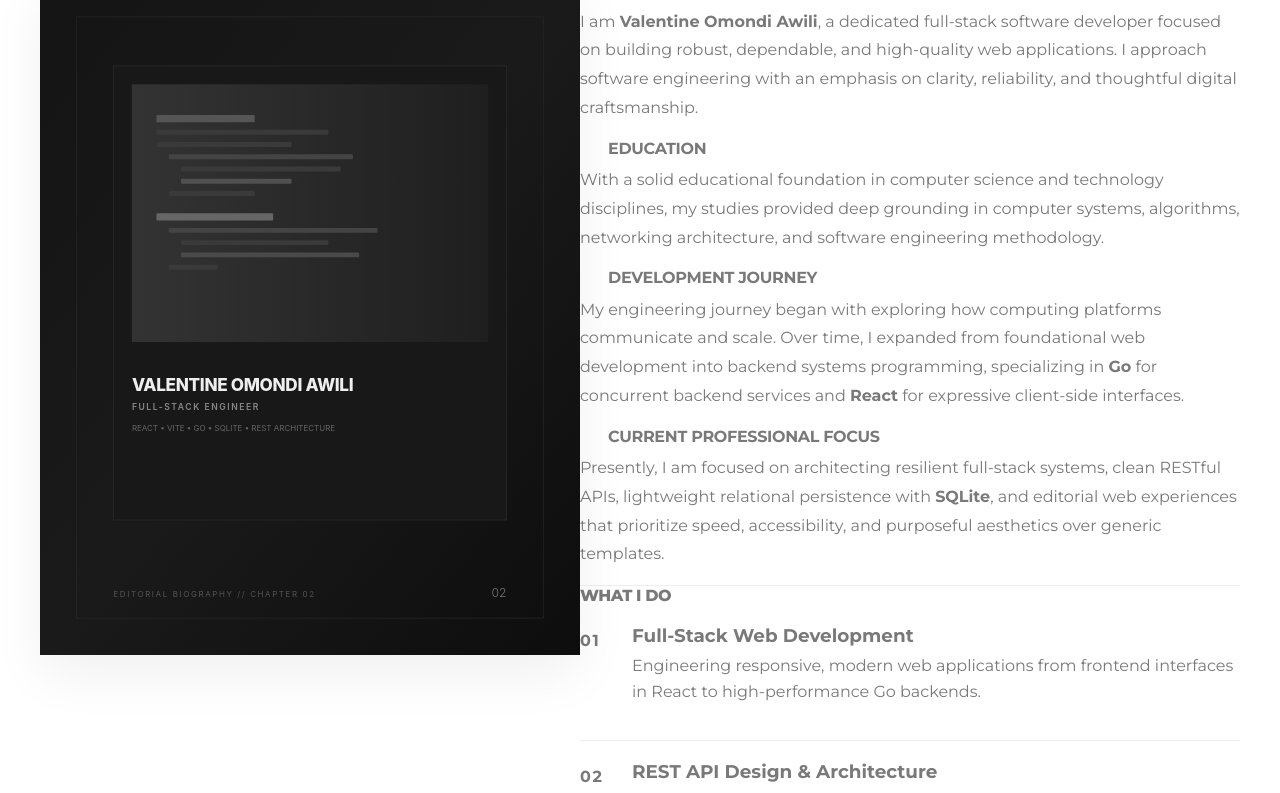
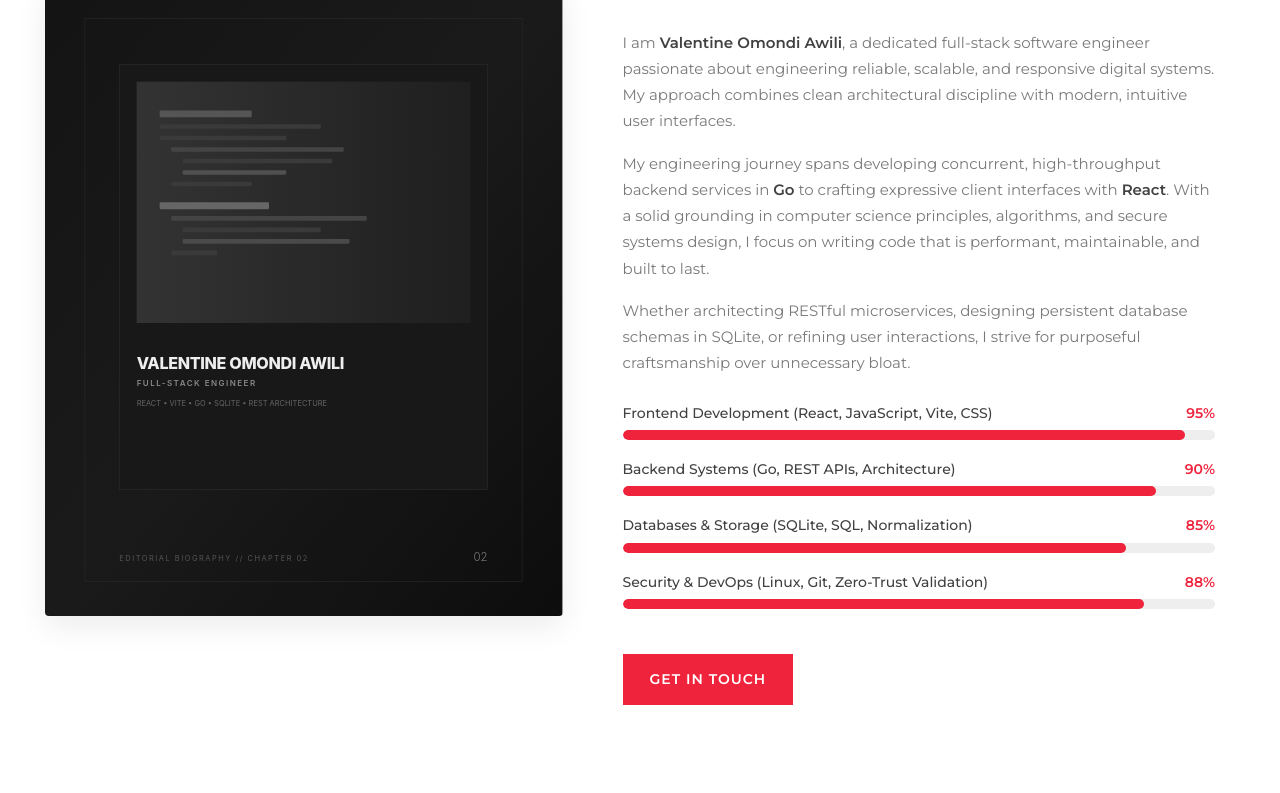
Before and after one commit to VALENTINE-it/MyPortfolio, a React (Vite) app in the folder frontend/: page / in a window 1280 px wide. Shown: the part 860-1653 px from the top of the page. Built offline with nearby package versions, Linux system fonts and the light colour scheme.

Commit message:
feat(about): add skill proficiency progress bars and restyle about section

```diff
--- a/frontend/src/components/About.css
+++ b/frontend/src/components/About.css
@@ -1,178 +1,134 @@
 /* ==========================================================================
-   About Styles — Valentine Omondi Awili Portfolio
+   About CSS — Inspired by Elon Musk Portfolio Theme
    ========================================================================== */
 
-.about-section {
+.about {
   position: relative;
-  border-top: 1px solid var(--border-light);
+  width: 100%;
+  margin: 30px 0 60px 0;
+  padding: 30px 0;
 }
 
-.about-header {
-  margin-bottom: var(--space-2xl);
+.about .container-fluid {
+  max-width: 1366px;
+  padding: 0 45px;
 }
 
-.about-grid {
-  display: grid;
-  grid-template-columns: 0.9fr 1.1fr;
-  align-items: start;
-  gap: var(--space-2xl);
+.about-row {
+  display: flex;
+  align-items: center;
+  gap: 40px;
 }
 
-/* Image Column */
-.about-image-column {
-  position: sticky;
-  top: 6.5rem;
+.about-col-img {
+  flex: 1 1 45%;
 }
 
-.about-image-frame {
-  width: 100%;
-  aspect-ratio: 4 / 5;
-  background-color: var(--bg-dark);
-  border-radius: var(--radius-sm);
-  overflow: hidden;
-  box-shadow: 0 20px 50px rgba(0, 0, 0, 0.06);
+.about-col-content {
+  flex: 1 1 55%;
 }
 
-.about-image-frame img {
+.about .about-img {
+  position: relative;
+  width: 100%;
+  max-width: 520px;
+  border-radius: 4px;
+  overflow: hidden;
+  box-shadow: 0 10px 30px rgba(0, 0, 0, 0.08);
+}
+
+.about .about-img img {
   width: 100%;
   height: 100%;
   object-fit: cover;
-  transition: transform var(--transition-slow);
+  transition: transform 0.4s ease;
 }
 
-.about-image-frame:hover img {
+.about .about-img:hover img {
   transform: scale(1.02);
 }
 
-/* Text Story Column */
-.about-story-column {
-  display: flex;
-  flex-direction: column;
-  gap: var(--space-xl);
+.about .about-content {
+  padding: 0 20px;
 }
 
-.about-block {
-  display: flex;
-  flex-direction: column;
-  gap: var(--space-xs);
+.about .about-text p {
+  font-size: 15px;
+  line-height: 1.75;
+  color: var(--body);
+  margin-bottom: 16px;
 }
 
-.about-subheading {
-  font-size: var(--font-subheading);
-  font-weight: 700;
-  letter-spacing: -0.02em;
-  text-transform: uppercase;
-  color: var(--text-primary);
-  margin-bottom: 0.5rem;
-  display: flex;
-  align-items: center;
-  gap: 0.75rem;
+.about .about-text p strong {
+  color: var(--heading);
+  font-weight: 600;
 }
 
-.about-subheading::before {
-  content: '';
-  display: inline-block;
-  width: 16px;
-  height: 2px;
-  background-color: var(--accent);
+.about .skills {
+  margin-top: 25px;
+  margin-bottom: 35px;
 }
 
-.about-paragraph {
-  font-size: var(--font-body);
-  color: var(--text-secondary);
-  line-height: 1.8;
+.about .skill-wrapper {
+  margin-bottom: 18px;
 }
 
-.about-paragraph strong {
-  color: var(--text-primary);
+.about .skill-name {
+  display: flex;
+  justify-content: space-between;
+  align-items: center;
+  margin-bottom: 6px;
 }
 
-/* What I Do Section */
-.what-i-do-container {
-  margin-top: var(--space-md);
-  padding-top: var(--space-xl);
-  border-top: 1px solid var(--border-light);
+.about .skill-name p {
+  margin-bottom: 0;
+  font-size: 14px;
+  font-weight: 500;
+  color: var(--heading);
 }
 
-.what-i-do-title {
-  font-size: var(--font-project-heading);
-  font-weight: 800;
-  letter-spacing: -0.03em;
-  text-transform: uppercase;
-  margin-bottom: var(--space-lg);
-  color: var(--text-primary);
+.about .skill-name p:last-child {
+  font-weight: 600;
+  color: #EF233C;
 }
 
-.what-i-do-list {
-  display: grid;
-  grid-template-columns: 1fr;
-  gap: var(--space-md);
+.about .progress {
+  height: 10px;
+  border-radius: 10px;
+  background: #eeeeee;
+  overflow: hidden;
+  position: relative;
 }
 
-.what-i-do-item {
-  display: flex;
-  align-items: flex-start;
-  gap: 1.25rem;
-  padding: 1.25rem 0;
-  border-bottom: 1px solid var(--border-light);
-  transition: transform var(--transition-fast);
+.about .progress .progress-bar {
+  height: 100%;
+  background: #EF233C;
+  border-radius: 10px;
+  transition: width 1.2s cubic-bezier(0.16, 1, 0.3, 1);
 }
 
-.what-i-do-item:hover {
-  transform: translateX(4px);
+.about .about-content .btn {
+  margin-top: 10px;
 }
 
-.what-i-do-number {
-  font-size: var(--font-meta);
-  font-weight: 700;
-  letter-spacing: 0.1em;
-  color: var(--text-muted);
-  min-width: 2rem;
-  padding-top: 0.15rem;
-}
-
-.what-i-do-content h4 {
-  font-size: 1.15rem;
-  font-weight: 700;
-  color: var(--text-primary);
-  margin-bottom: 0.35rem;
-}
-
-.what-i-do-content p {
-  font-size: var(--font-meta);
-  color: var(--text-secondary);
-  line-height: 1.6;
-}
-
-/* Responsive Layout (TASK-011) */
-@media (max-width: 1024px) {
-  .about-grid {
-    grid-template-columns: 1fr 1fr;
-    gap: var(--space-xl);
+/* --------------------------------------------------------------------------
+   Responsive Breakpoints
+   -------------------------------------------------------------------------- */
+@media (max-width: 991.98px) {
+  .about-row {
+    flex-direction: column;
   }
 
-  .about-image-column {
-    position: static;
+  .about .container-fluid {
+    padding: 0 20px;
+  }
+
+  .about .about-content {
+    padding: 30px 0 0 0;
+  }
+
+  .about .about-img {
+    max-width: 440px;
+    margin: 0 auto;
   }
 }
-
-@media (max-width: 768px) {
-  .about-grid {
-    grid-template-columns: 1fr;
-    gap: var(--space-xl);
-  }
-
-  .about-image-frame {
-    max-width: 420px;
-    margin: 0 auto;
-  }
-
-  .about-story-column {
-    gap: var(--space-lg);
-  }
-
-  .what-i-do-item {
-    gap: 1rem;
-    padding: 1rem 0;
-  }
-}
--- a/frontend/src/components/About.jsx
+++ b/frontend/src/components/About.jsx
@@ -1,116 +1,101 @@
 import './About.css'
 
-const WHAT_I_DO_ITEMS = [
-  {
-    number: '01',
-    title: 'Full-Stack Web Development',
-    description: 'Engineering responsive, modern web applications from frontend interfaces in React to high-performance Go backends.',
-  },
-  {
-    number: '02',
-    title: 'REST API Design & Architecture',
-    description: 'Designing clean, modular, and maintainable RESTful services following standard HTTP conventions and robust validation.',
-  },
-  {
-    number: '03',
-    title: 'Database Architecture & SQLite',
-    description: 'Constructing normalized database schemas, parameterized SQL queries, indexing, and persistent storage pipelines.',
-  },
-  {
-    number: '04',
-    title: 'Security-First Engineering',
-    description: 'Implementing defense-in-depth principles, strict input sanitization, rate limiting, and zero-trust backend boundaries.',
-  },
-  {
-    number: '05',
-    title: 'Performance & Editorial Interfaces',
-    description: 'Crafting lightweight, accessible user experiences using fluid typography, semantic markup, and zero unnecessary bloat.',
-  },
+const PROFICIENCY_BARS = [
+  { label: 'Frontend Development (React, JavaScript, Vite, CSS)', percentage: 95 },
+  { label: 'Backend Systems (Go, REST APIs, Architecture)', percentage: 90 },
+  { label: 'Databases & Storage (SQLite, SQL, Normalization)', percentage: 85 },
+  { label: 'Security & DevOps (Linux, Git, Zero-Trust Validation)', percentage: 88 },
 ]
 
 export default function About() {
+  const scrollToContact = (e) => {
+    e.preventDefault()
+    const target = document.getElementById('contact')
+    if (target) {
+      const offset = 65
+      const bodyRect = document.body.getBoundingClientRect().top
+      const elementRect = target.getBoundingClientRect().top
+      const elementPosition = elementRect - bodyRect
+      const offsetPosition = elementPosition - offset
+
+      window.scrollTo({
+        top: offsetPosition,
+        behavior: 'smooth',
+      })
+      window.history.pushState(null, '', '#contact')
+    }
+  }
+
   return (
-    <section id="about" className="section container about-section">
-      <div className="about-header">
-        <span className="label-editorial">Biography &amp; Focus</span>
-        <h2 className="heading-editorial">ABOUT ME</h2>
-      </div>
-
-      <div className="about-grid">
-        {/* Left Column: Large Editorial Image */}
-        <div className="about-image-column">
-          <div className="about-image-frame">
+    <div className="about" id="about">
+      <div className="container-fluid">
+        <div className="about-row">
+          {/* Left Column: Image */}
+          <div className="about-col-img">
+            <div className="about-img">
               <img
                 src="/images/about.svg"
-              alt="Valentine Omondi Awili workspace and engineering concept"
+                alt="Valentine Omondi Awili Workspace"
                 loading="lazy"
-              width="900"
-              height="1100"
               />
             </div>
           </div>
 
-        {/* Right Column: Editorial Narrative & What I Do */}
-        <div className="about-story-column">
-          {/* Who I Am */}
-          <div className="about-block">
-            <h3 className="about-subheading">Who I Am</h3>
-            <p className="about-paragraph">
-              I am <strong>Valentine Omondi Awili</strong>, a dedicated full-stack software developer
-              focused on building robust, dependable, and high-quality web applications. I approach
-              software engineering with an emphasis on clarity, reliability, and thoughtful digital
-              craftsmanship.
+          {/* Right Column: Narrative Content & Skill Bars */}
+          <div className="about-col-content">
+            <div className="about-content">
+              <div className="section-header text-left">
+                <p>Learn About Me</p>
+                <h2>Full-Stack Developer</h2>
+              </div>
+
+              <div className="about-text">
+                <p>
+                  I am <strong>Valentine Omondi Awili</strong>, a dedicated full-stack software engineer
+                  passionate about engineering reliable, scalable, and responsive digital systems. My approach
+                  combines clean architectural discipline with modern, intuitive user interfaces.
+                </p>
+                <p>
+                  My engineering journey spans developing concurrent, high-throughput backend services
+                  in <strong>Go</strong> to crafting expressive client interfaces with <strong>React</strong>.
+                  With a solid grounding in computer science principles, algorithms, and secure systems design,
+                  I focus on writing code that is performant, maintainable, and built to last.
+                </p>
+                <p>
+                  Whether architecting RESTful microservices, designing persistent database schemas in SQLite,
+                  or refining user interactions, I strive for purposeful craftsmanship over unnecessary bloat.
                 </p>
               </div>
 
-          {/* Education */}
-          <div className="about-block">
-            <h3 className="about-subheading">Education</h3>
-            <p className="about-paragraph">
-              With a solid educational foundation in computer science and technology disciplines, my
-              studies provided deep grounding in computer systems, algorithms, networking architecture,
-              and software engineering methodology.
-            </p>
+              {/* Skill Proficiency Progress Bars */}
+              <div className="skills">
+                {PROFICIENCY_BARS.map((item) => (
+                  <div key={item.label} className="skill-wrapper">
+                    <div className="skill-name">
+                      <p>{item.label}</p>
+                      <p>{item.percentage}%</p>
                     </div>
-
-          {/* Development Journey */}
-          <div className="about-block">
-            <h3 className="about-subheading">Development Journey</h3>
-            <p className="about-paragraph">
-              My engineering journey began with exploring how computing platforms communicate and scale.
-              Over time, I expanded from foundational web development into backend systems programming,
-              specializing in <strong>Go</strong> for concurrent backend services and <strong>React</strong> for
-              expressive client-side interfaces.
-            </p>
-          </div>
-
-          {/* Current Focus */}
-          <div className="about-block">
-            <h3 className="about-subheading">Current Professional Focus</h3>
-            <p className="about-paragraph">
-              Presently, I am focused on architecting resilient full-stack systems, clean RESTful APIs,
-              lightweight relational persistence with <strong>SQLite</strong>, and editorial web experiences
-              that prioritize speed, accessibility, and purposeful aesthetics over generic templates.
-            </p>
-          </div>
-
-          {/* What I Do Section */}
-          <div className="what-i-do-container">
-            <h3 className="what-i-do-title">What I Do</h3>
-            <div className="what-i-do-list">
-              {WHAT_I_DO_ITEMS.map((item) => (
-                <div key={item.number} className="what-i-do-item">
-                  <span className="what-i-do-number">{item.number}</span>
-                  <div className="what-i-do-content">
-                    <h4>{item.title}</h4>
-                    <p>{item.description}</p>
+                    <div className="progress">
+                      <div
+                        className="progress-bar"
+                        role="progressbar"
+                        style={{ width: `${item.percentage}%` }}
+                        aria-valuenow={item.percentage}
+                        aria-valuemin="0"
+                        aria-valuemax="100"
+                      ></div>
                     </div>
                   </div>
                 ))}
               </div>
+
+              <a className="btn" href="#contact" onClick={scrollToContact}>
+                Get In Touch
+              </a>
             </div>
           </div>
         </div>
-    </section>
+      </div>
+    </div>
   )
 }
```
Lines whose indentation alone changed are shown as unchanged.
